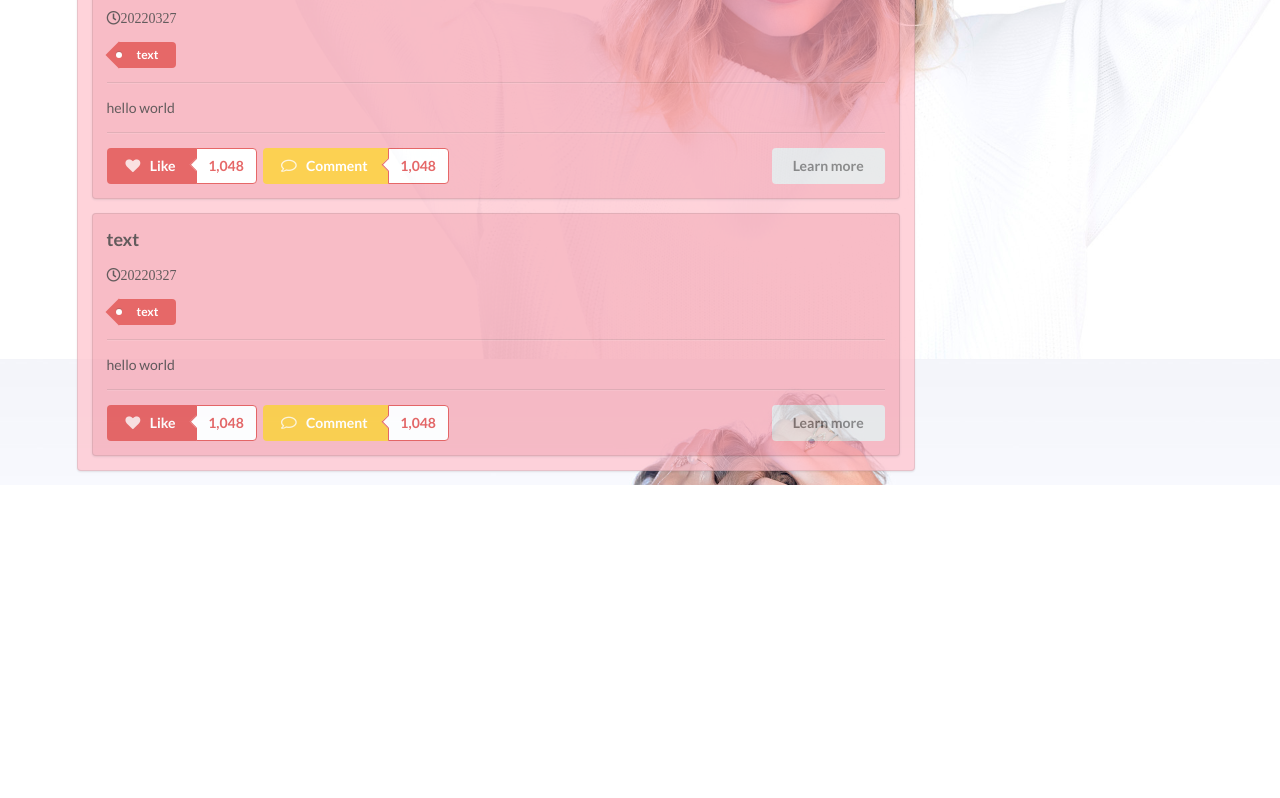
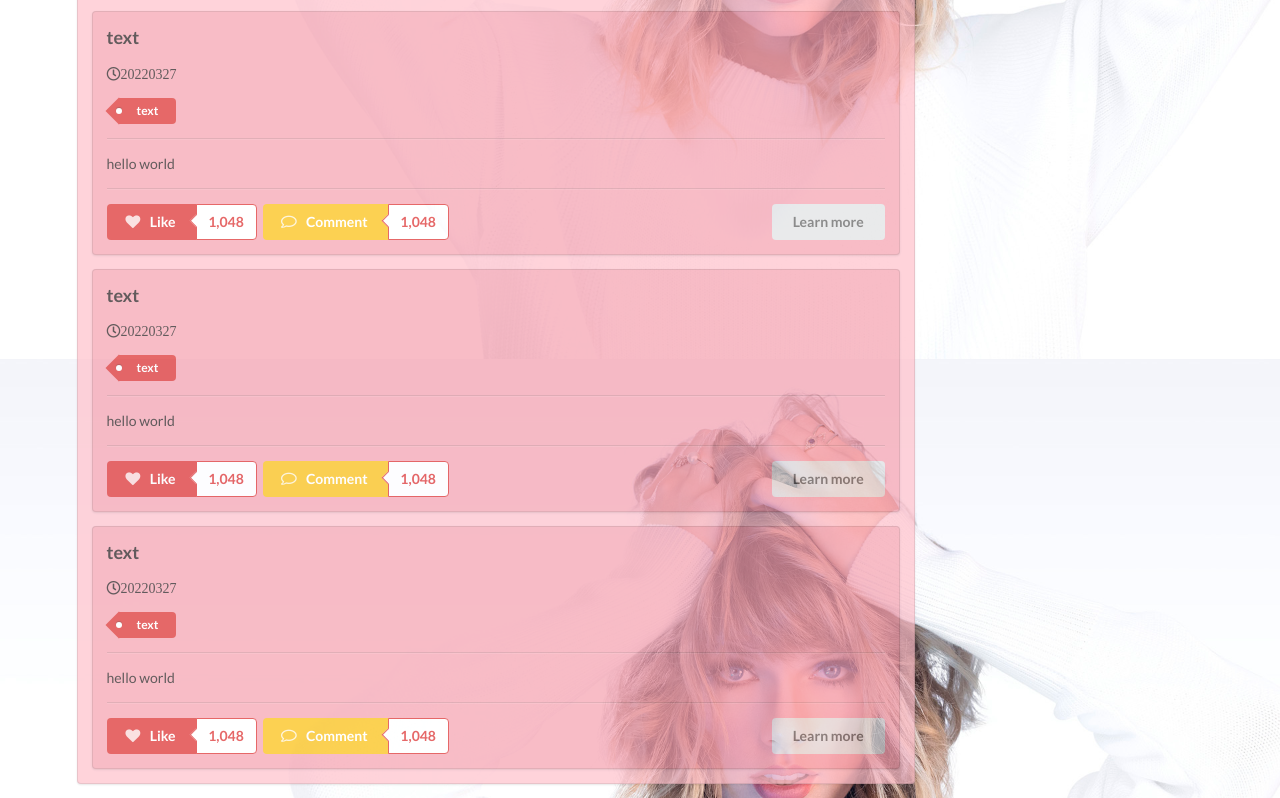
Before and after one commit to Abo-Fat/mypage, a plain HTML site: page index.html in a window 1280 px wide. Shown: the part 441-1239 px from the top of the page. Before the commit the page ends 926 px from the top, so only its background shows below. Drawn offline with nearby package versions, Linux system fonts and the light colour scheme.

Commit message:
debug:sticky

```diff
--- a/index.html
+++ b/index.html
@@ -41,7 +41,7 @@
     <div class="ui container" style="opacity: 0.7;">
         <div class="ui grid">
             <!-- 分栏 -->
-            <div class="twelve wide column">
+            <div class="twelve wide column" style="margin-top: 4rem;">
                 <div class="ui segment" style="background-color: pink;">
                     <h2 class="ui medium header">
                         ✍Blogs
@@ -155,6 +155,42 @@
                         <button class="ui right floated button">Learn more</button>
                     </div>
                     <!-- 博客结束 -->
+                    <!-- 博客开始 -->
+                    <div class="ui segment" style="background-color: rgb(245, 160, 174);">
+                        <div>
+                            <h3>text</h3>
+                            <i class="clock outline icon">20220327</i>
+                            <p></p>
+                            <a class="ui red tag label">text</a>
+                        </div>
+                        <div class="ui divider"></div>
+                        <!-- 题目和正文分界线 -->
+                        <div>
+                            <p style="text-align:justify;">
+                                hello world
+                            </p>
+                        </div>
+                        <div class="ui divider"></div>
+                        <!-- 正文和按钮分界线 -->
+                        <div class="ui labeled button" tabindex="0">
+                            <div class="ui red button">
+                                <i class="heart icon"></i> Like
+                            </div>
+                            <a class="ui basic red left pointing label">
+                                1,048
+                            </a>
+                        </div>
+                        <div class="ui labeled button" tabindex="0">
+                            <div class="ui yellow button">
+                                <i class="comment outline icon"></i> Comment
+                            </div>
+                            <a class="ui basic red left pointing label">
+                                1,048
+                            </a>
+                        </div>
+                        <button class="ui right floated button">Learn more</button>
+                    </div>
+                    <!-- 博客结束 -->
 
                 </div>
             </div>
@@ -165,7 +201,7 @@
                     <div class="ui sticky fixed top" style="padding:56px">
                         <div class="ui segment" style="background-color: rgb(146, 248, 255);">
                             <h2 class="ui medium header">
-                                📰Announcement
+                                📰Notice
                             </h2>
                             <div class="ui section divider"></div>
                             <!-- 标题和正式通知分界线 -->
```
